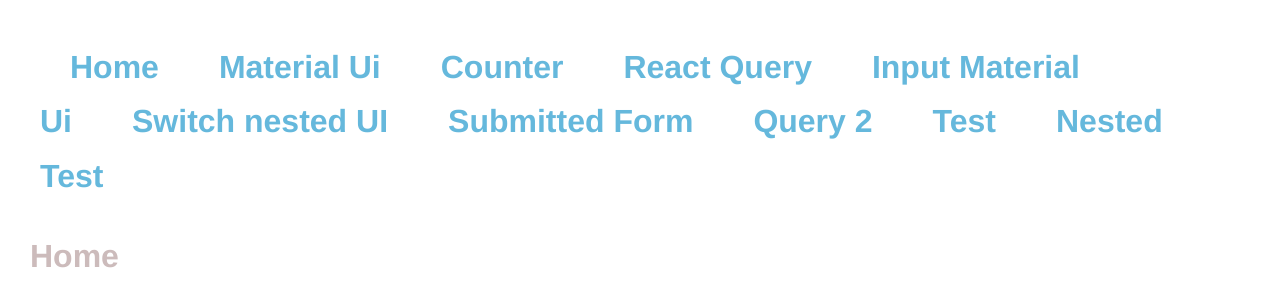
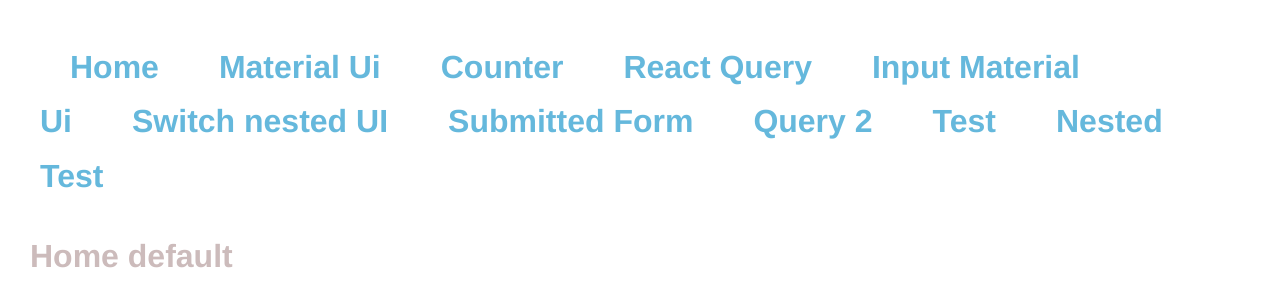
Before and after one commit to clinto-abraham/javascript-projects-react, a React (Create React App) app: page / in a window 1280 px wide. Shown: the top 306 px of the page. Built offline with nearby package versions, Linux system fonts and the light colour scheme.

Commit message:
edited friday

```diff
--- a/src/components/Home.jsx
+++ b/src/components/Home.jsx
@@ -4,7 +4,7 @@ import { Outlet } from 'react-router-dom'
 const Home = () => {
     return (
         <div>
-        <h1>Home</h1>
+        <h1>Home default</h1>
         <Outlet />
       </div>
     )
```
